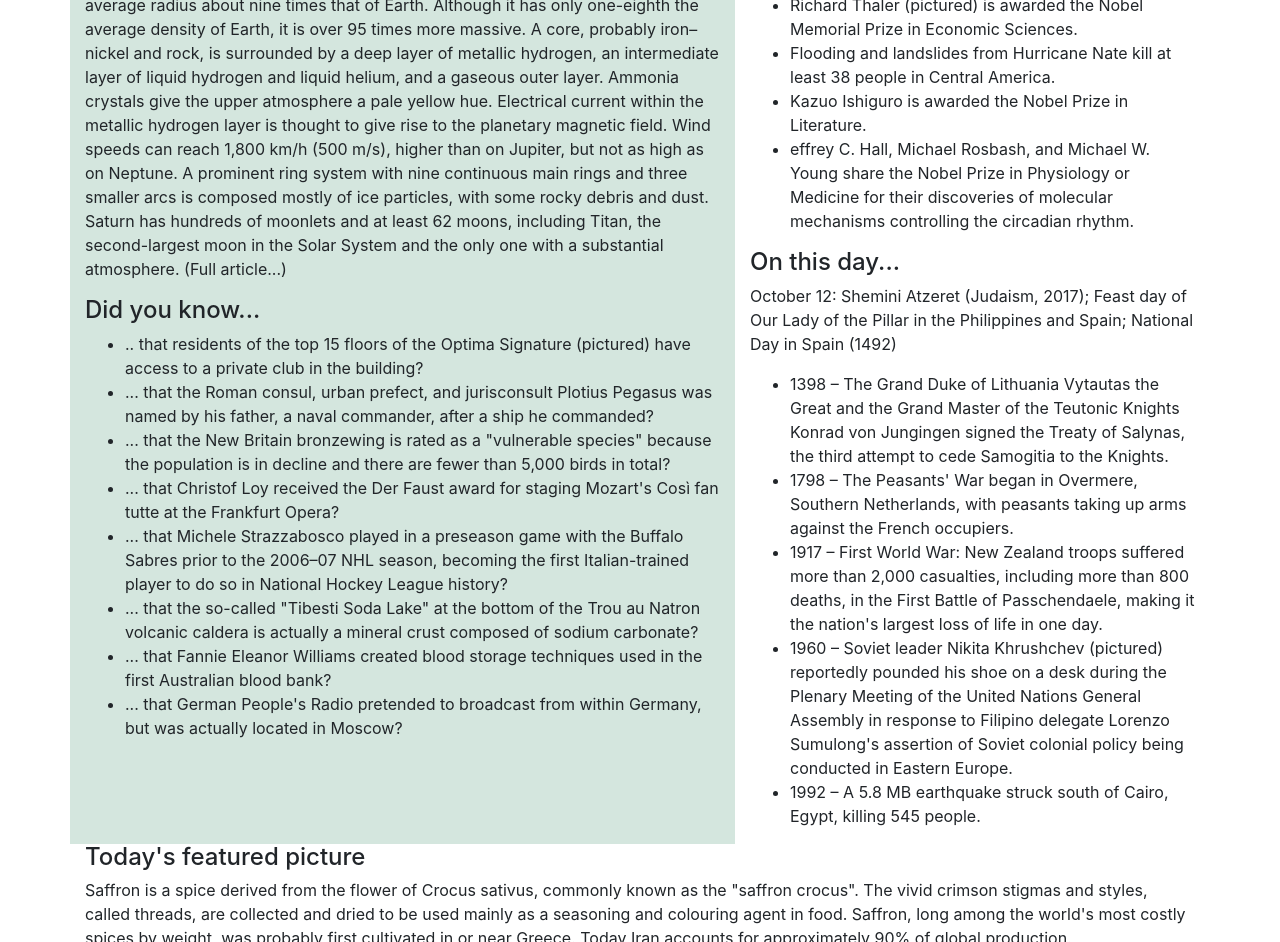
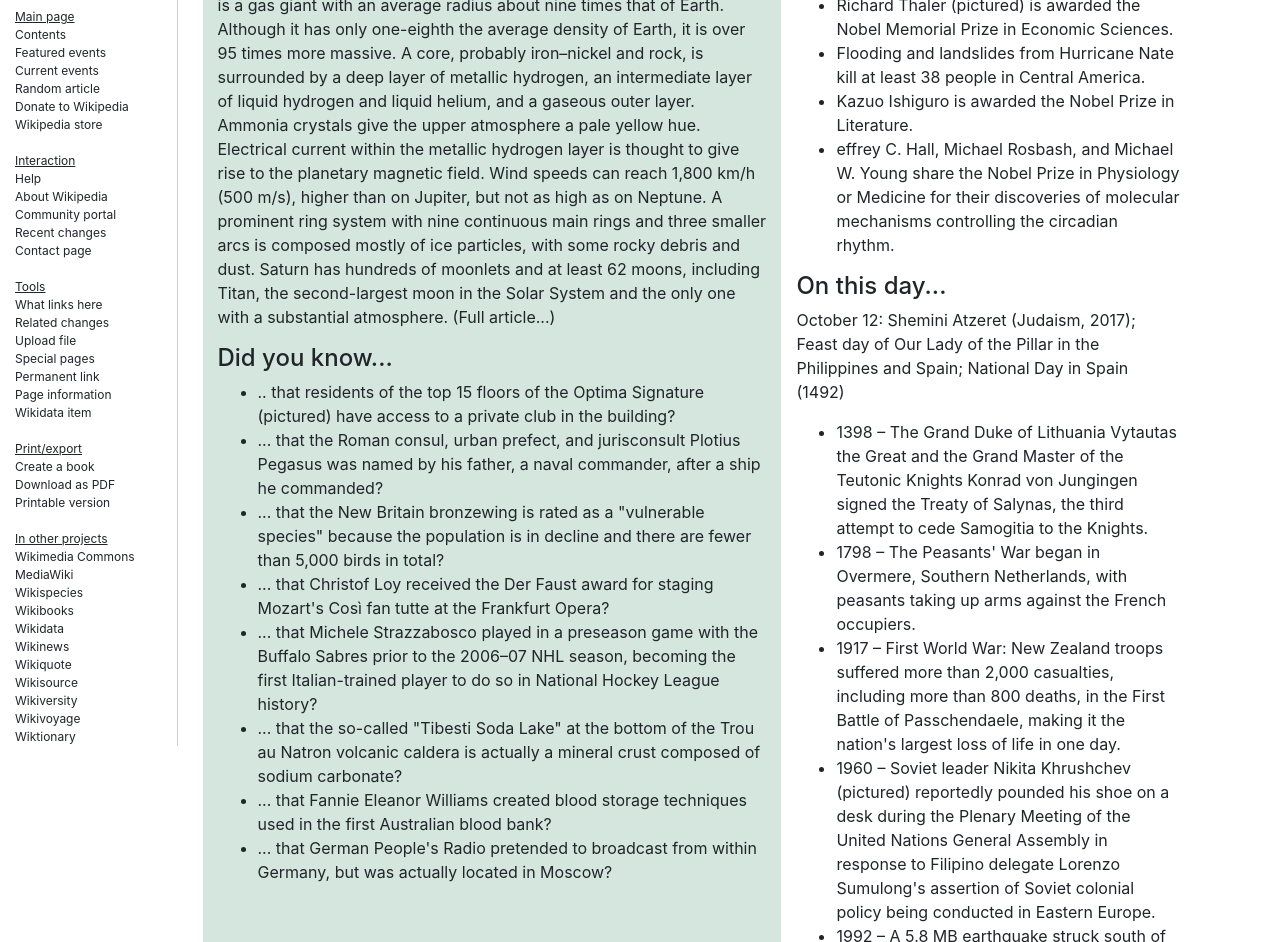
Before and after one commit to ceddy9176/wikipedia, a plain HTML site: page index.html in a window 1280 px wide. Shown: the part 201-1143 px from the top of the page. Drawn offline with Linux system fonts and the light colour scheme.

```diff
--- a/css/styles.css
+++ b/css/styles.css
@@ -19,3 +19,13 @@
 .green-title {
   background-color: #1e7e34;
 }
+.list1 {
+  list-style: none;
+  font-size: 12px;
+}
+
+.grey {
+  font color: #c9cacc;
+  text-decoration: underline;
+
+}
--- a/index.html
+++ b/index.html
@@ -7,11 +7,68 @@
     <title>Wikipedia</title>
   </head>
   <body>
-    <p class="top-right-nav">Not logged in | Talk | Contribute | Create account | Log in</p>
+    <p class="top-right-nav">Not logged in | Talk | Contribute | <a href="#"> Create account </a> | <a href="#">Log in</a></p>
 
     <div class="container-fluid">
       <div class="sidebar">
-        <img src="img/wiki.padding-top" alt="wiki logo"/>
+        <img src="img/wiki.png" alt="wiki logo"/>
+        <br>
+        <br>
+        <div class="list1">
+          <li class="grey">Main page</li>
+          <li>Contents</li>
+          <li>Featured events</li>
+          <li>Current events</li>
+          <li>Random article</li>
+          <li>Donate to Wikipedia</li>
+          <li>Wikipedia store</li>
+
+        <br>
+
+
+          <li class="grey">Interaction</li>
+          <li>Help</li>
+          <li>About Wikipedia</li>
+          <li>Community portal</li>
+          <li>Recent changes</li>
+          <li>Contact page</li>
+
+        <br>
+
+
+          <li class="grey">Tools</li>
+          <li>What links here</li>
+          <li>Related changes</li>
+          <li>Upload file</li>
+          <li>Special pages</li>
+          <li>Permanent link</li>
+          <li>Page information</li>
+          <li>Wikidata item</li>
+
+        <br>
+
+            <li class="grey">Print/export</li>
+            <li>Create a book</li>
+            <li>Download as PDF</li>
+            <li>Printable version</li>
+
+          <br>
+
+            <li class="grey">In other projects</li>
+            <li>Wikimedia Commons</li>
+            <li>MediaWiki</li>
+            <li>Wikispecies</li>
+            <li>Wikibooks</li>
+            <li>Wikidata</li>
+            <li>Wikinews</li>
+            <li>Wikiquote</li>
+            <li>Wikisource</li>
+            <li>Wikiversity</li>
+            <li>Wikivoyage</li>
+            <li>Wiktionary</li>
+          </div>
+
+
 
       </div>
 
```
